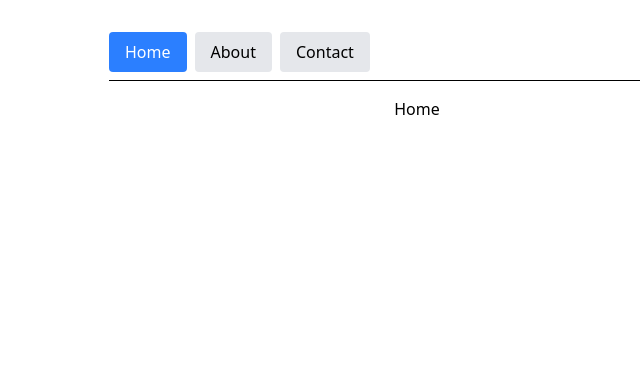
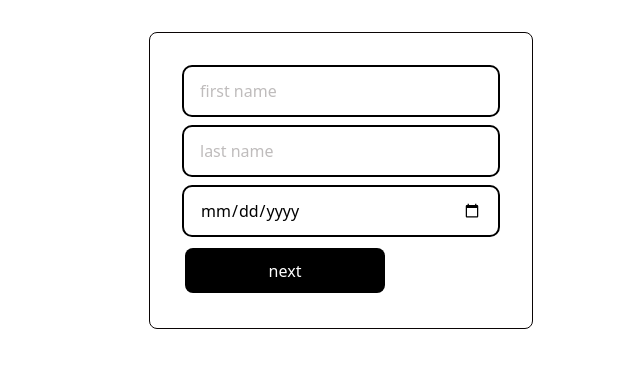
Before and after one commit to DivyaGaurav21/js--react-2k26, a React (Vite) app in the folder react-devlop/: page /infinite-que1 in a window 1280 px wide. Shown: the top 368 px of the page, without its empty margins (223-863 px from the left). Built offline with nearby package versions, Linux system fonts and the light colour scheme.

Commit message:
machine coding : multistep form

```diff
--- a/react-devlop/src/App.css
+++ b/react-devlop/src/App.css
@@ -1,7 +1,7 @@
 @import "tailwindcss";
 
 #root {
-  max-width: 680px;
+  max-width: 600px;
   margin: 0 auto;
   padding: 2rem;
   text-align: center;
--- a/react-devlop/src/App.jsx
+++ b/react-devlop/src/App.jsx
@@ -94,7 +94,8 @@
 
 
 import './App.css'
-import Tabs from './components/question/tabs/Tabs';
+import MultiStepForm from './components/question/MultiStepForm';
+// import Tabs from './components/question/tabs/Tabs';
 // import FullyControlledForm from './components/question/FullyControlledForm';
 // import TodoList from './components/question/TodoList';
 // import FormValidation from './components/question/FormValidation';
@@ -118,7 +119,8 @@ function App() {
       {/* <FormValidation/> */}
       {/* <TodoList/> */}
       {/* <FullyControlledForm/> */}
-      <Tabs/>
+      {/* <Tabs/> */}
+      <MultiStepForm/>
     </>
   )
 }
--- /dev/null
+++ b/react-devlop/src/components/question/MultiStepForm.jsx
@@ -0,0 +1,139 @@
+
+
+// MULTI STEP FORM
+
+import React, { useState } from "react";
+
+let initalState = {
+    firstName: "",
+    lastName: "",
+    dob: "",
+    phone: "",
+    email: "",
+    address: "",
+    loanType: "",
+    loanAmount: "",
+    annualIncome: ""
+  }
+
+const MultiStepForm = () => {
+  const [step, setStep] = useState(1);
+  const [formData, setFormData] = useState(initalState)
+
+  const fieldChangeHandler = (e) => {
+    const { name, value } = e.target;
+    setFormData(prev => (
+      {
+        ...prev,
+        [name]: value
+      }
+    ))
+  }
+
+  const formSubmitHandler = (e) => {
+    e.preventDefault();
+    console.log(formData, "xx")
+    setFormData(initalState);
+  }
+
+  return (
+    <section className="max-w-sm">
+
+      <div>
+
+        <form onSubmit={formSubmitHandler}>
+          {step === 1 && (
+            <div className="flex flex-col gap-2">
+              <input
+                name="firstName"
+                type="text"
+                placeholder="first name"
+                value={formData.firstName}
+                onChange={fieldChangeHandler}
+              />
+              <input
+                name="lastName"
+                type="text"
+                placeholder="last name"
+                value={formData.lastName}
+                onChange={fieldChangeHandler}
+              />
+              <input
+                name="dob"
+                type="date"
+                placeholder="Date of Birth"
+                value={formData.dob}
+                onChange={fieldChangeHandler}
+              />
+              <button className="btn" onClick={() => setStep(step => step + 1)}>next</button>
+            </div>
+          )}
+          {step === 2 && (
+            <div className="flex flex-col gap-2">
+              <input
+                name="phone"
+                type="text"
+                placeholder="Enter Phone Number"
+                value={formData.phone}
+                onChange={fieldChangeHandler}
+              />
+              <input
+                name="email"
+                type="text"
+                placeholder="abc...@gmail.com"
+                value={formData.email}
+                onChange={fieldChangeHandler}
+              />
+              <textarea
+                name="address"
+                placeholder="your Address"
+                value={formData.address}
+                onChange={fieldChangeHandler}
+              />
+              <div className="flex flex-row justify-between">
+                <button className="btn" onClick={() => setStep(step => step - 1)}>prev</button>
+                <button className="btn" onClick={() => setStep(step => step + 1)}>next</button>
+              </div>
+            </div>
+          )}
+          {step === 3 && (
+            <div className="flex flex-col gap-2">
+              <select
+                name="loanType"
+                placeholder="Loan Amount"
+                value={formData.loanType}
+                onChange={fieldChangeHandler}
+              >
+                <option value="">select loan type</option>
+                <option value="car">car loan</option>
+                <option value="home">Home loan</option>
+              </select>
+              <input
+                name="loanAmount"
+                type="number"
+                placeholder="Loan Amount"
+                value={formData.loanAmount}
+                onChange={fieldChangeHandler}
+              />
+              <input
+                name="annualIncome"
+                type="number"
+                placeholder="Annual Income"
+                value={formData.annualIncome}
+                onChange={fieldChangeHandler}
+              />
+              <div className="flex flex-row justify-between">
+                <button className="btn" onClick={() => setStep(step => step - 1)}>prev</button>
+                <button className="btn" type="submit">Submit</button>
+              </div>
+            </div>
+          )}
+        </form>
+
+      </div>
+
+    </section>
+  );
+};
+
+export default MultiStepForm;
--- a/react-devlop/src/index.css
+++ b/react-devlop/src/index.css
@@ -13,12 +13,50 @@ h1 {
   font-size: 1em;
   border-radius: 0.5em;
   margin: 3px;
+  width: 200px;
 }
 
 input {
-  border: 1px solid #0a0505;
-  padding: 0.5em;
-  font-size: 1em;
-  border-radius: 0.5em;
   width: 100%;
+  padding: 12px 16px;
+  font-size: 16px;
+  border-radius: 10px;
+  border: 2px solid #000000;
+  outline: none;
+  transition: all 0.3s ease;
+  background-color: #fff;
 }
+
+/* Focus Effect */
+input:focus {
+  border-color: #2f2f2f;
+  box-shadow: 0 0 0 2px rgba(99, 102, 241, 0.2);
+}
+
+/* Placeholder */
+input::placeholder {
+  color: #bfbcbc;
+}
+
+textarea{
+  width: 100%;
+  padding: 12px 16px;
+  font-size: 16px;
+  border-radius: 10px;
+  border: 2px solid #000000;
+  outline: none;
+  transition: all 0.3s ease;
+  background-color: #fff;
+  min-height: 100px;
+}
+
+select{
+  width: 100%;
+  padding: 8px;
+  font-size: 12px;
+  border-radius: 10px;
+  border: 2px solid #000000;
+  outline: none;
+  transition: all 0.3s ease;
+  background-color: #fff;
+}
```
